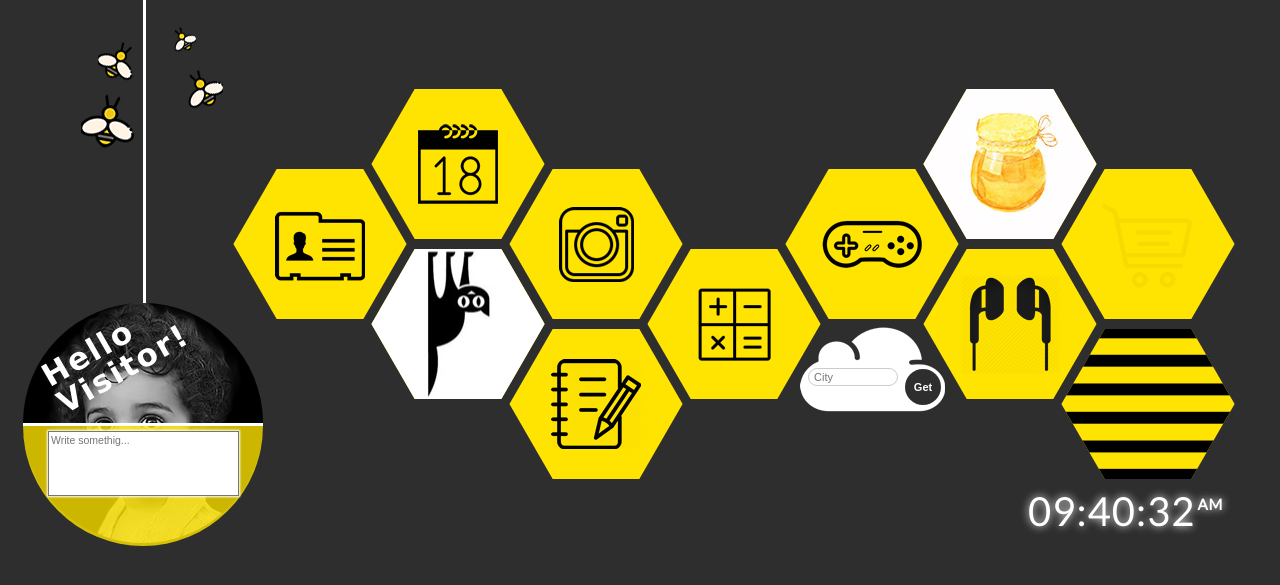
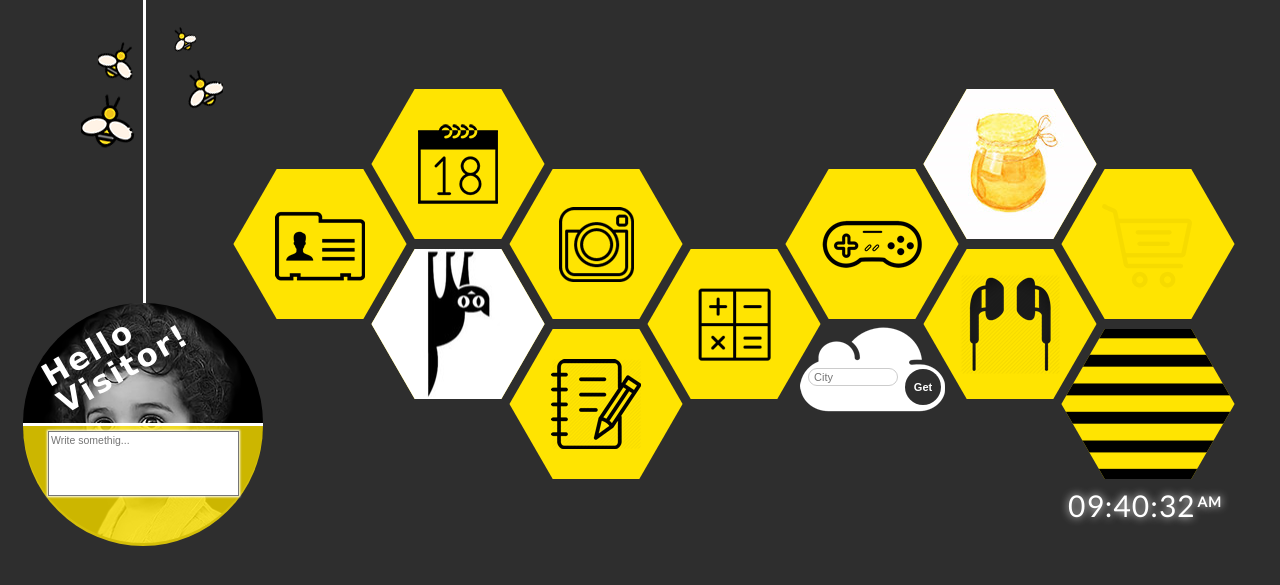
Before and after one commit to yuyuan90/dailytool, a plain HTML site: page personal_space.html in a window 1280 px wide. Shown: the part 51-636 px from the top of the page. Drawn offline with Linux system fonts and the light colour scheme; a web font is replaced by a local one.

Commit message:
Update personal_space.css

```diff
--- a/css/personal_space.css
+++ b/css/personal_space.css
@@ -432,20 +432,19 @@ div.showprofile{
     height: 52px;
     position: absolute;
     bottom: 40px;
-    right: 90px;
+    right: 50px;
 }
 #time, #ampm{
     letter-spacing: 1px;
-    font-size: 40px;
+    font-size: 30px;
     font-family: 'Lato', sans-serif;
     color: rgb(255,255,255);
     text-shadow: 0px 0px 8px rgb(255,255,255);
 }
 #ampm{
-    font-size: 15px;
+    font-size: 14px;
     font-weight: bold;
     position: absolute;
-    top: 8px;
+    top: 6px;
     margin-left: 2px;
-
 }
```
